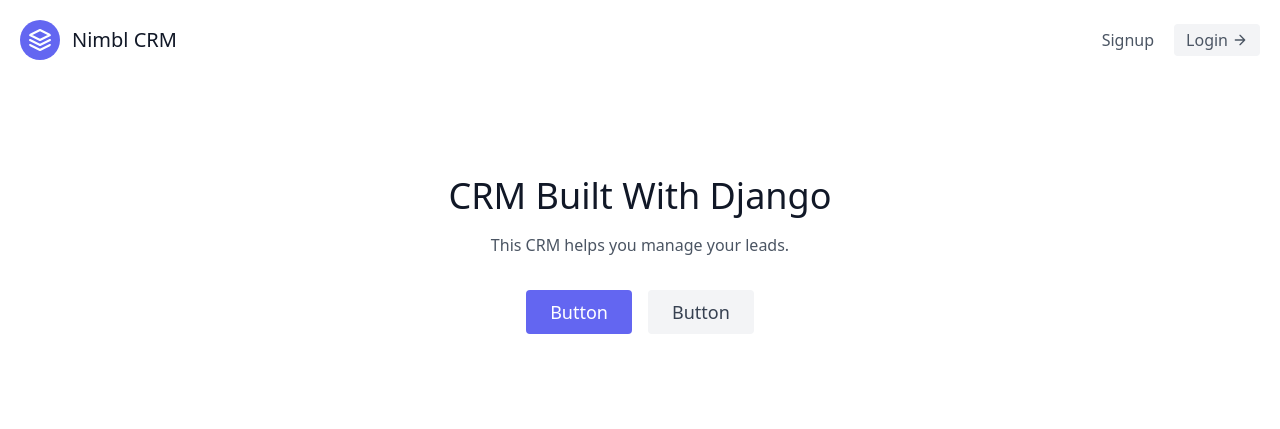
After one commit to vdgvzr/django-crm, a Django app: page / in a window 1280 px wide. The commit adds this page. Shown: the top 429 px of the page. Run offline with Django 3.2, Linux system fonts and the light colour scheme; some libraries are stand-ins or nearby versions.

Commit message:
Added navbar and landing page from TailwindCSS

```diff
--- a/django_crm/urls.py
+++ b/django_crm/urls.py
@@ -1,8 +1,10 @@
 from django.contrib import admin
 from django.urls import path, include
+from leads.views import landing_page
 
 
 urlpatterns = [
     path('admin/', admin.site.urls),
+    path('', landing_page, name='landing-page'),
     path('leads/', include('leads.urls', namespace='leads')),
 ]
--- a/leads/templates/leads/lead_create.html
+++ b/leads/templates/leads/lead_create.html
@@ -1,4 +1,4 @@
-% extends 'base.html' %}
+{% extends 'base.html' %}
 
 {% block content %}
     <a href="{% url 'leads:lead-list' %}">Leads</a>
--- a/leads/templates/leads/lead_detail.html
+++ b/leads/templates/leads/lead_detail.html
@@ -1,4 +1,4 @@
-% extends 'base.html' %}
+{% extends 'base.html' %}
 
 {% block content %}
     <a href="{% url 'leads:lead-list' %}">Leads</a>
--- a/leads/templates/leads/lead_update.html
+++ b/leads/templates/leads/lead_update.html
@@ -1,4 +1,4 @@
-% extends 'base.html' %}
+{% extends 'base.html' %}
 
 {% block content %}
     <a href="{% url 'leads:lead-list' %}">Leads</a>
--- a/leads/views.py
+++ b/leads/views.py
@@ -1,6 +1,11 @@
 from django.shortcuts import render, redirect
 from .models import Lead
-from .forms import LeadForm, LeadModelForm
+from .forms import LeadModelForm
+
+
+def landing_page(request):
+    template = "landing.html"
+    return render(request, template)
 
 
 def lead_list(request):
--- a/templates/base.html
+++ b/templates/base.html
@@ -4,27 +4,15 @@
     <meta charset="UTF-8">
     <meta http-equiv="X-UA-Compatible" content="IE=edge">
     <meta name="viewport" content="width=device-width, initial-scale=1.0">
-    <title>Django CRM</title>
+    <title>Nimbl CRM</title>
 
-    <style>
-        .lead {
-            padding-top: 10px;
-            padding-bottom: 10px;
-            padding-left: 6px;
-            padding-right: 6px;
-            margin-top: 10px;
-            margin-bottom: 10px;
-            background-color: #f6f6f6;
-            width: 100%;
-        }
-
-        .link {
-            text-decoration: none;
-        }
-    </style>
+    <script src="https://cdn.tailwindcss.com"></script>
 </head>
 <body>
-    {% block content %}
-    {% endblock %}
+    <div class="max-w-7xl mx-auto">
+        {% include 'navbar.html' %}
+        {% block content %}
+        {% endblock %}
+    </div>
 </body>
 </html>
--- /dev/null
+++ b/templates/landing.html
@@ -0,0 +1,29 @@
+{% extends 'base.html' %}
+
+{% block content %}
+    <section class="text-gray-600 body-font">
+        <div class="container mx-auto flex px-5 py-24 items-center justify-center flex-col">
+            <!-- <img class="lg:w-2/6 md:w-3/6 w-5/6 mb-10 object-cover object-center rounded" alt="hero" src="https://dummyimage.com/720x600"> -->
+
+            <div class="text-center lg:w-2/3 w-full">
+                <h1 class="title-font sm:text-4xl text-3xl mb-4 font-medium text-gray-900">
+                    CRM Built With Django
+                </h1>
+
+                <p class="mb-8 leading-relaxed">
+                    This CRM helps you manage your leads.
+                </p>
+
+                <div class="flex justify-center">
+                    <button class="inline-flex text-white bg-indigo-500 border-0 py-2 px-6 focus:outline-none hover:bg-indigo-600 rounded text-lg">
+                        Button
+                    </button>
+
+                    <button class="ml-4 inline-flex text-gray-700 bg-gray-100 border-0 py-2 px-6 focus:outline-none hover:bg-gray-200 rounded text-lg">
+                        Button
+                    </button>
+                </div>
+            </div>
+        </div>
+    </section>
+{% endblock %}
--- /dev/null
+++ b/templates/navbar.html
@@ -0,0 +1,18 @@
+<header class="text-gray-600 body-font">
+    <div class="container mx-auto flex flex-wrap p-5 flex-col md:flex-row items-center">
+        <a class="flex title-font font-medium items-center text-gray-900 mb-4 md:mb-0">
+            <svg xmlns="http://www.w3.org/2000/svg" fill="none" stroke="currentColor" stroke-linecap="round" stroke-linejoin="round" stroke-width="2" class="w-10 h-10 text-white p-2 bg-indigo-500 rounded-full" viewBox="0 0 24 24">
+            <path d="M12 2L2 7l10 5 10-5-10-5zM2 17l10 5 10-5M2 12l10 5 10-5"></path>
+            </svg>
+            <span class="ml-3 text-xl">Nimbl CRM</span>
+        </a>
+        <nav class="md:ml-auto flex flex-wrap items-center text-base justify-center">
+            <a href="#" class="mr-5 hover:text-gray-900">Signup</a>
+        </nav>
+        <button href="#" class="inline-flex items-center bg-gray-100 border-0 py-1 px-3 focus:outline-none hover:bg-gray-200 rounded text-base mt-4 md:mt-0">Login
+            <svg fill="none" stroke="currentColor" stroke-linecap="round" stroke-linejoin="round" stroke-width="2" class="w-4 h-4 ml-1" viewBox="0 0 24 24">
+            <path d="M5 12h14M12 5l7 7-7 7"></path>
+            </svg>
+        </button>
+    </div>
+</header>
```
